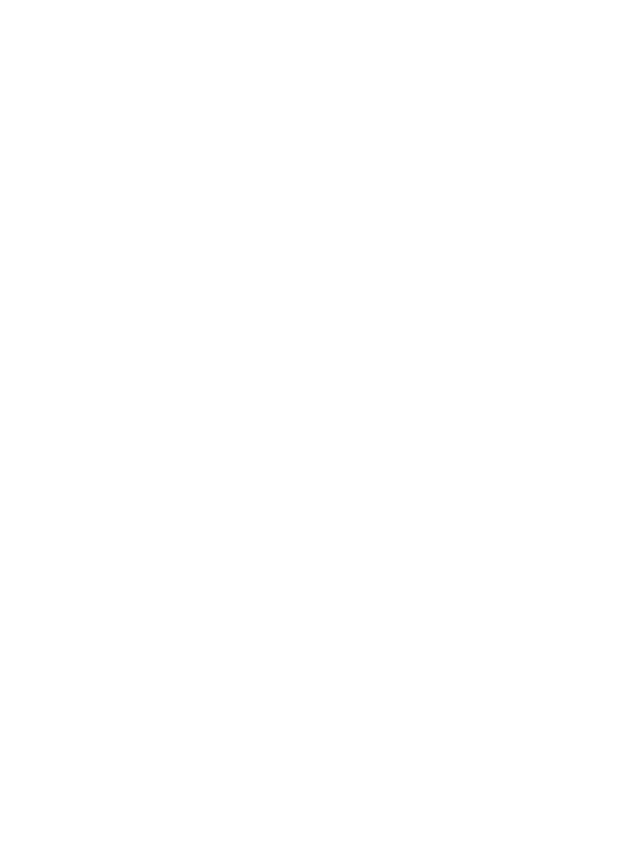
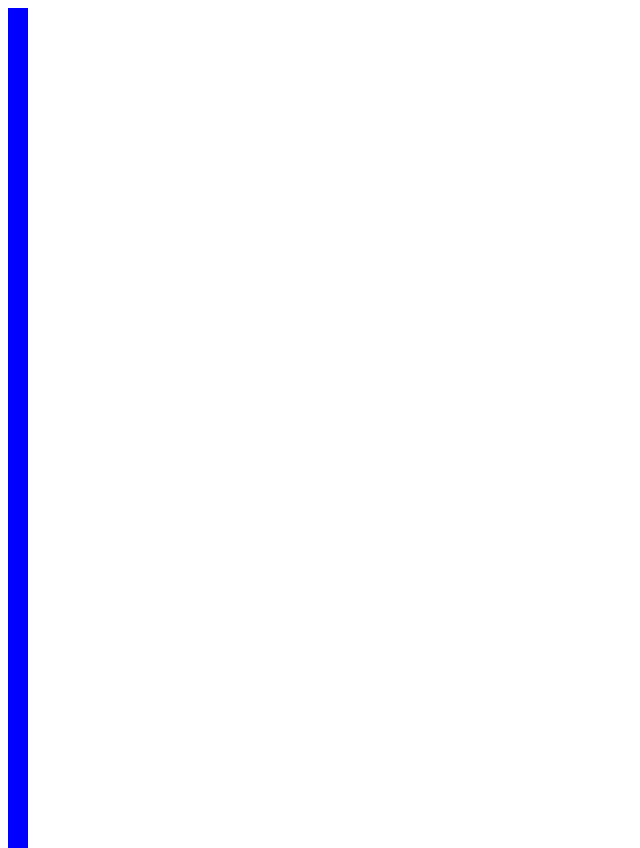
Before and after one commit to Mizzery414/Connect_Four, a plain HTML site: page index.html in a window 1280 px wide. Shown: the whole page, without its empty margins (0-640 px from the left). Before the commit the page ends 800 px from the top, so only its background shows below. Drawn offline with Linux system fonts and the light colour scheme.

Commit message:
create and style grid

```diff
--- a/app.js
+++ b/app.js
@@ -0,0 +1 @@
+document.addEventListener("DOMContentLoaded", () => {});
--- a/index.html
+++ b/index.html
@@ -5,14 +5,62 @@
     <meta charset="utf-8">
     <title>Connect Four</title>
     <link rel="stylesheet" type="text/css" href="styles.css">
+    <script src="app.js"></script>
 </head>
 
 <body>
 
+    <div class="grid">
+        <div></div>
+        <div></div>
+        <div></div>
+        <div></div>
+        <div></div>
+        <div></div>
+        <div></div>
+
+        <div></div>
+        <div></div>
+        <div></div>
+        <div></div>
+        <div></div>
+        <div></div>
+        <div></div>
+
+        <div></div>
+        <div></div>
+        <div></div>
+        <div></div>
+        <div></div>
+        <div></div>
+        <div></div>
+
+        <div></div>
+        <div></div>
+        <div></div>
+        <div></div>
+        <div></div>
+        <div></div>
+        <div></div>
+
+        <div></div>
+        <div></div>
+        <div></div>
+        <div></div>
+        <div></div>
+        <div></div>
+        <div></div>
+
+        <div class="taken"></div>
+        <div class="taken"></div>
+        <div class="taken"></div>
+        <div class="taken"></div>
+        <div class="taken"></div>
+        <div class="taken"></div>
+        <div class="taken"></div>
+    </div>
+
 </body>
 
-<script src="app.js">
-
-</script>
 
 </html>
--- a/styles.css
+++ b/styles.css
@@ -0,0 +1,11 @@
+.grid {
+  grid: 1px solid black;
+  height: 120px;
+  width: 140px;
+}
+
+.grid div {
+  height: 20px;
+  width: 20px;
+  background-color: blue;
+}
```
